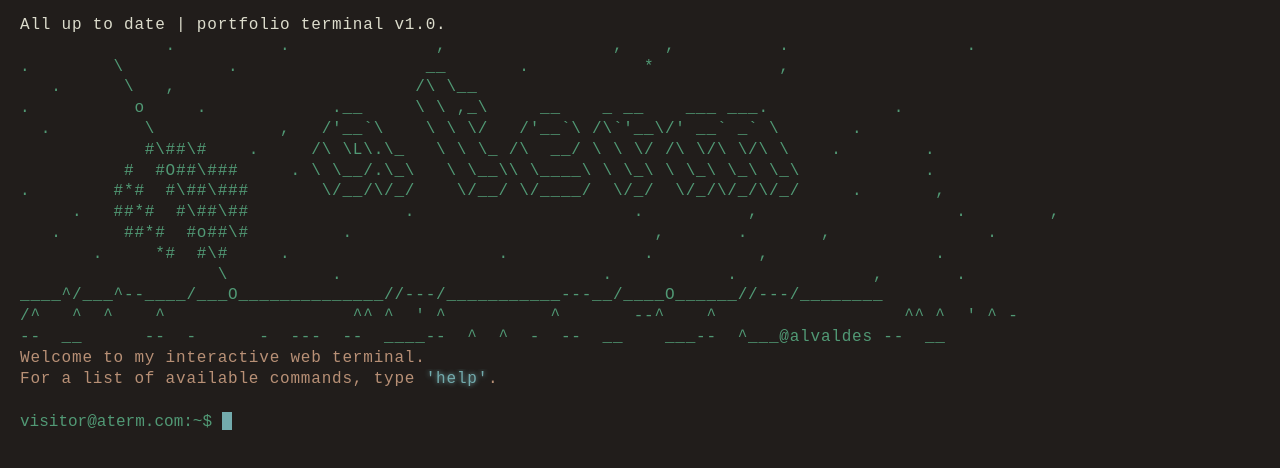
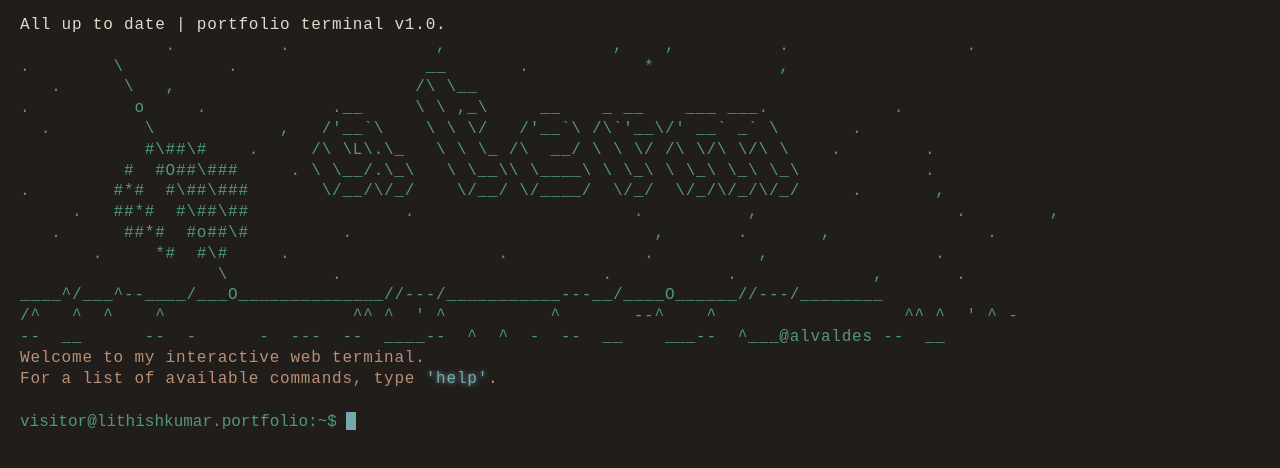
Before and after one commit to lithishkumar0x41/Porfolio, a plain HTML site: page index.html in a window 1280 px wide. Shown: the top 468 px of the page. Drawn offline with Linux system fonts and the light colour scheme.

Commit message:
Update style.css

```diff
--- a/css/style.css
+++ b/css/style.css
@@ -66,7 +66,7 @@ b {
 }
 #liner::before {
   color: var(--liner-color);
-  content: 'visitor@aterm.com:~$';
+  content: 'visitor@lithishkumar.portfolio:~$';
 }
 @keyframes show {
   from {
```
